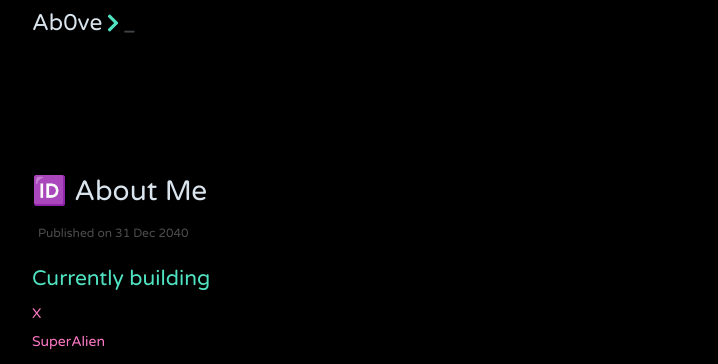
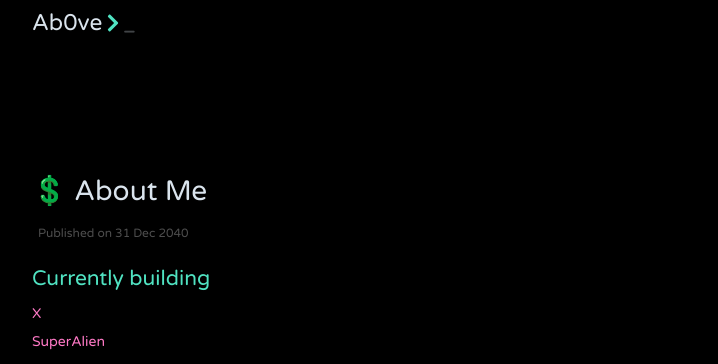
Before and after one commit to jithendrabsy/thoughts, a Jekyll site: the page built from _posts/2040-12-31-about-me.md, in a window 1280 px wide. Shown: the top 364 px of the page, without its empty margins (238-956 px from the left). Built offline with Jekyll 4.4.1, drawn with Linux system fonts in a browser that asks for light colours; nearby versions of some CDN libraries.

Commit message:
Update Emo

```diff
--- a/_posts/2040-12-31-about-me.md
+++ b/_posts/2040-12-31-about-me.md
@@ -1,6 +1,6 @@
 ---
 layout: post
-title:  "🆔 About Me"
+title:  "💲 About Me"
 description:
 tags:
 ---
```
